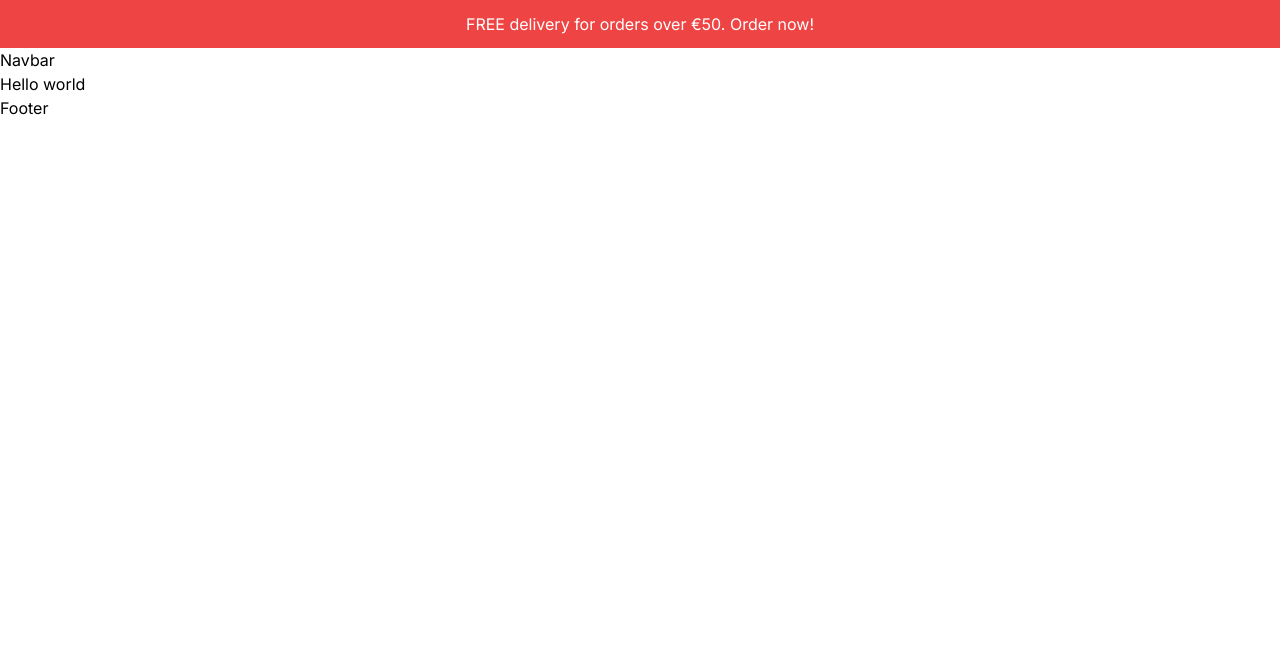
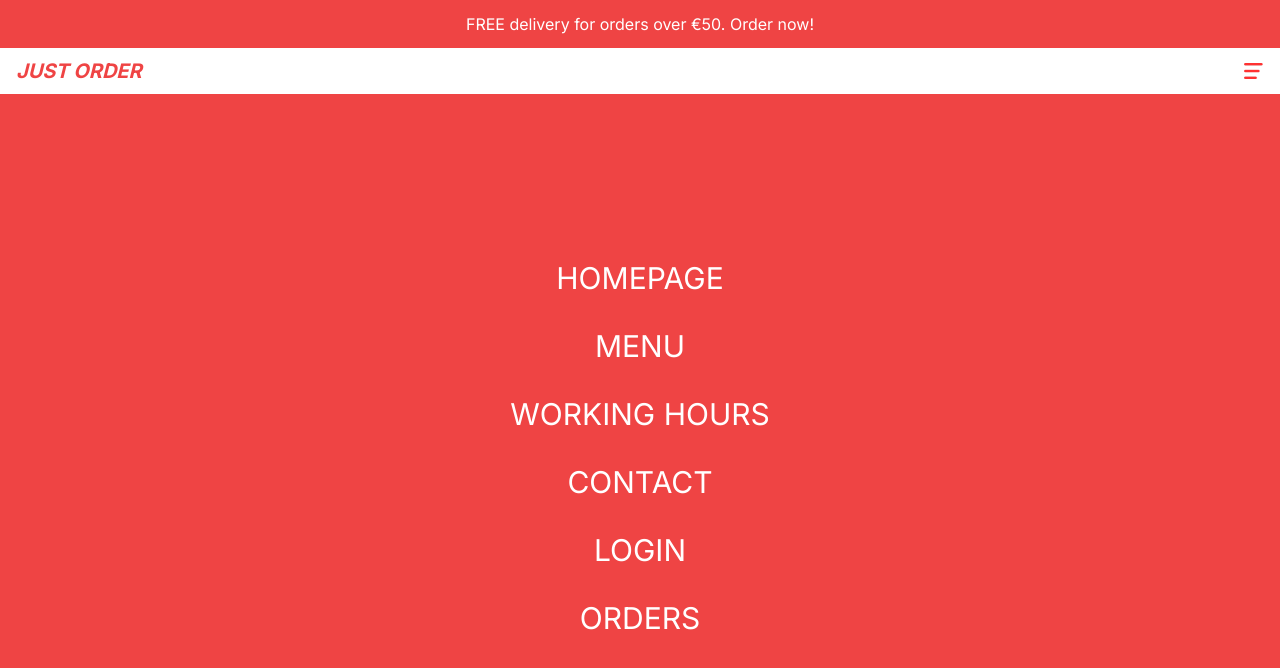
Before and after one commit to federico-init/restaurant-nextjs, a Next.js app: page / in a window 1280 px wide. Shown: the top 668 px of the page. Built offline with nearby package versions, Linux system fonts and the light colour scheme.

Commit message:
chore: navbar layout + menu component

```diff
--- /dev/null
+++ b/src/components/Menu.tsx
@@ -0,0 +1,45 @@
+"use client";
+
+import Image from "next/image";
+import Link from "next/link";
+import { useState } from "react";
+
+const menuLinks = [
+  { id: 1, title: "Homepage", url: "/" },
+  { id: 2, title: "Menu", url: "/menu" },
+  { id: 3, title: "Working Hours", url: "/" },
+  { id: 4, title: "Contact", url: "/" },
+];
+
+const Menu = () => {
+  // state for menu button
+  const [isOpen, setIsOpen] = useState(false);
+
+  const renderedLinks = menuLinks.map((item) => {
+    return (
+      <div key={item.id}>
+        <Link href={item.url}>{item.title}</Link>
+      </div>
+    );
+  });
+
+  return (
+    <div>
+      <Image
+        className="cursor-pointer"
+        src={isOpen ? "/close.png" : "/open.png"}
+        alt="menu button"
+        width={20}
+        height={20}
+        onClick={() => setIsOpen((current) => !current)}
+      />
+      <div className="bg-red-500 text-white absolute left-0 top-24 w-full h-[calc(100vh-6rem)] flex flex-col gap-8 items-center justify-center text-3xl z-10">
+        {renderedLinks}
+        <Link href="/login">Login</Link>
+        <Link href="/orders">Orders</Link>
+      </div>
+    </div>
+  );
+};
+
+export default Menu;
--- a/src/components/Navbar.tsx
+++ b/src/components/Navbar.tsx
@@ -1,5 +1,19 @@
+import Link from "next/link";
+import Menu from "./Menu";
+
 const Navbar = () => {
-  return <div>Navbar</div>;
+  return (
+    <div className="h-12 text-red-500 p-4 flex items-center justify-between border-b-2 border-b-red-500 uppercase">
+      {/* LOGO */}
+      <div className="text-xl font-bold italic">
+        <Link href="/">Just Order</Link>
+      </div>
+      {/* MOBILE MENU */}
+      <div>
+        <Menu />
+      </div>
+    </div>
+  );
 };
 
 export default Navbar;
```
